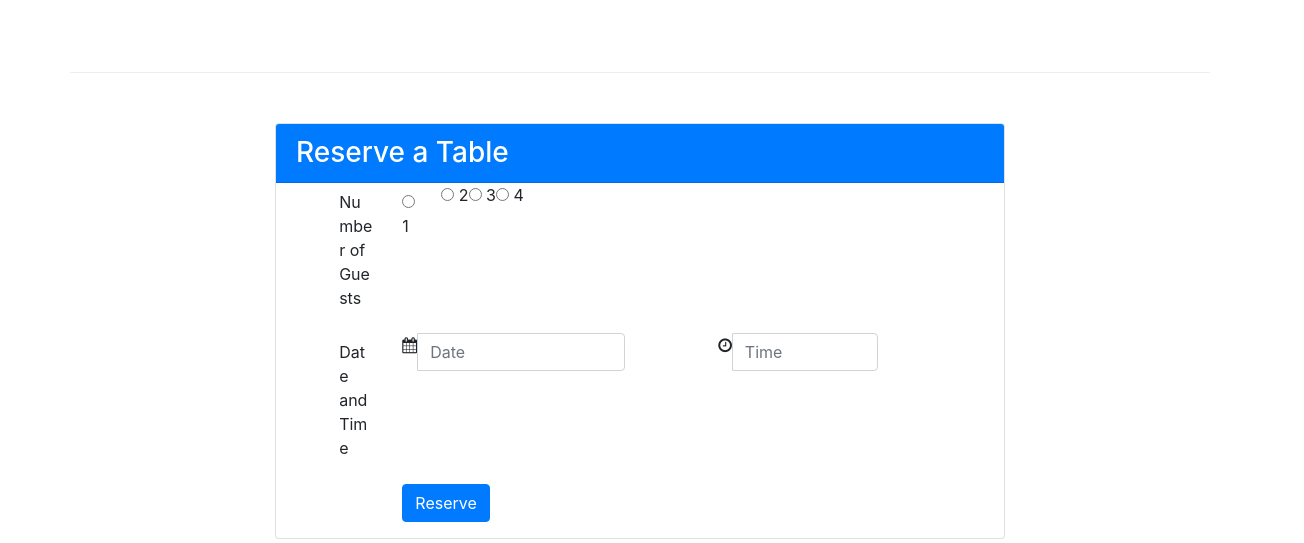
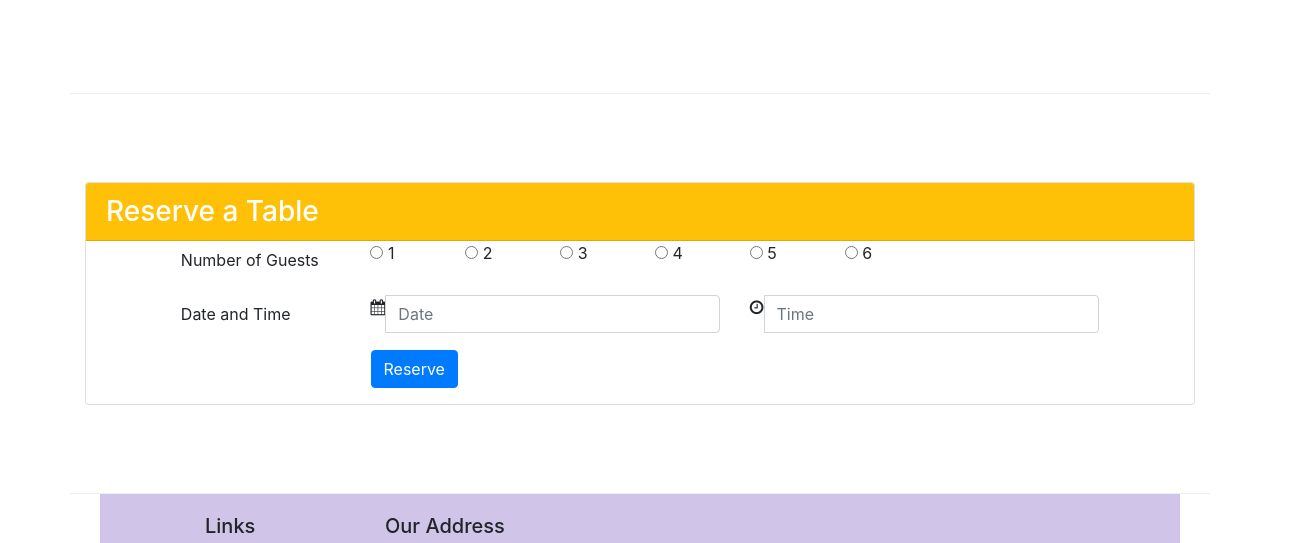
Before and after one commit to karlee123/conFusion, a website: page index.html in a window 1280 px wide. Shown: the part 1440-1983 px from the top of the page, 1304 px wide, since content can reach past the window. Drawn offline with nearby package versions, Linux system fonts and the light colour scheme.

Commit message:
Assignment 2 Buttons Form Image Final

```diff
--- a/index.html
+++ b/index.html
@@ -35,12 +35,15 @@
     <header class="jumbotron">
         <div class="container">
             <div class="row row-header">
-                <div class="col-12 col-sm-8">
+                <div class="col-12 col-sm-6">
                     <h1>Ristorante con Fusion</h1>
                     <p>We take inspiration from the World's best cuisines, and create a unique fusion experience. Our lipsmacking creations will tickle your culinary senses!</p>
                 </div>
-                <div class="col col-sm align-self-center">
+                <div class="col-12 col-sm-3 align-self-center">
                     <img src="./img/logo.png" class="img-fluid">
+                </div>
+                 <div class="col-12 col-sm-3 align-self-center">
+                 <a class="btn btn-sm" href="#reserve"><button type="submit" class="btn btn-sm btn-warning">Reserve Table</button></a>
                 </div>
             </div>
         </div>
@@ -98,34 +101,28 @@
          </div>
 
    <div class="row row-content align-items-center">
-     <div class="col-12 offset-md-2 col-sm-8">
+     <div class="col-12 ">
           <div class="card">
-                    <h3 class="card-header bg-primary text-white">Reserve a Table</h3>
-                    <form>
+             <h3 class="card-header bg-warning text-white">Reserve a Table</h3>               <div class="card-block">
+                <form id="reserve">
                  <div class="form-group row">
-                      <label for="guestnum" class="offset-md-1 col-12 col-md-1 col-form-label">Number of Guests</label>
-                      <div class="radio">
-                       <label class="col-12 col-md-2 col-form-label"><input type="radio" name="1"> 1 </label>
-                      </div>
-                      <div class="radio">
-                       <label><input type="radio" name="2"> 2 </label>
-                      </div>
-                      <div class="radio">
-                       <label><input type="radio" name="3"> 3 </label>
-                      </div>
-                       <div class="radio">
-                       <label><input type="radio" name="4"> 4 </label>
-                      </div>
+                     <label for="guestnum" class="offset-md-1 col-12 col-md-2 col-form-label">Number  of Guests</label>
+                    <label class="col-1 col-md-1"><input type="radio" name="optradio"> 1 </label>
+                    <label class="col-1 col-md-1"><input type="radio" name="optradio"> 2 </label>
+                    <label class="col-1 col-md-1"><input type="radio" name="optradio"> 3 </label>
+                    <label class="col-1 col-md-1"><input type="radio" name="optradio"> 4 </label>
+                    <label class="col-1 col-md-1"><input type="radio" name="optradio"> 5 </label>
+                    <label class="col-1 col-md-1"><input type="radio" name="optradio"> 6 </label>
                  </div>
                  <div class="form-group row">
-                        <label for="datetime" class="offset-md-1 col-12 col-md-1 col-form-label">Date and Time</label>
-                        <div class="col-5 col-sm-4 col-md-4">
+                    <label for="datetime" class="offset-md-1 col-12 col-md-2 col-form-label">Date and Time</label>
+                    <div class="col-12 col-sm-4 col-md-4">
                         <div class="input-group">
                         <div class="input-group-addon"><i class="fa fa-calendar"></i></div>
                            <input type="dat" class="form-control" id="date" name="date" placeholder="Date">
                         </div>
                     </div>
-                        <div class="col-7 col-sm-6 col-md-3 offset-md-1">
+                    <div class="col-12 col-sm-6 col-md-4">
                         <div class="input-group">
                             <div class="input-group-addon"><i class="fa fa-clock-o"></i></div>
                             <input type="tim" class="form-control" id="time" name="time" placeholder="Time">
@@ -134,11 +131,12 @@
                     <div class="col-md-8"></div>
                  </div>
                 <div class="form-group row">
-                        <div class="offset-md-2 col-md-10">
+                    <div class="offset-md-3 col-md-10">
                      <button type="submit" class="btn btn-primary">Reserve</button>
                     </div>
                 </div>
                 </form>
+                </div>
             </div>
        </div>
         </div>
```
Lines whose indentation alone changed are shown as unchanged.
